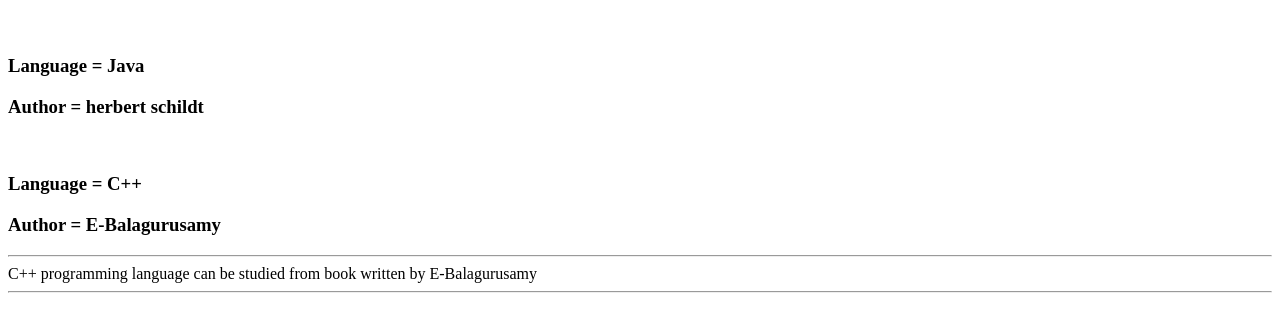
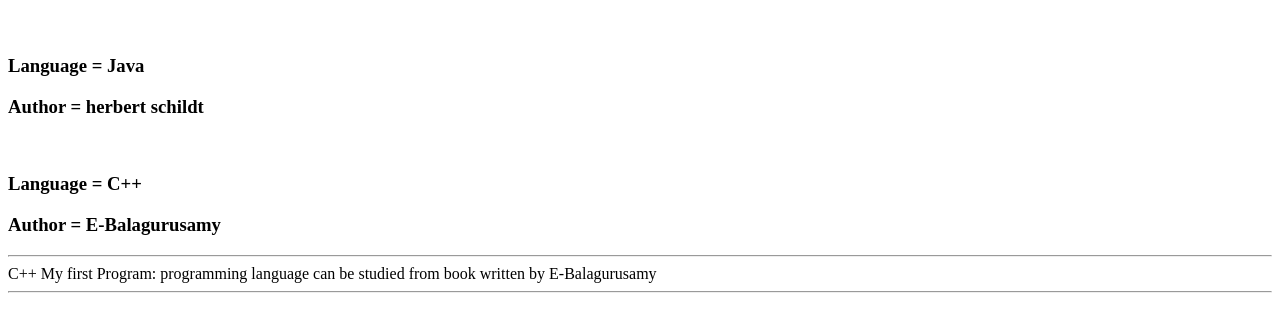
Before and after one commit to jmcristanchom/CourseGitHub, a plain HTML site: page index.htm in a window 1280 px wide. Shown: the part 48-380 px from the top of the page. Drawn offline with Linux system fonts and the light colour scheme.

Commit message:
Segunda versión del Programa 1

```diff
--- a/index.htm
+++ b/index.htm
@@ -16,7 +16,7 @@
          document.write("<h3>Author = " + object2.author+"</h3>");
 
          document.write("<hr />");
-         document.write(object2.language + " programming language can be studied " + "from book written by " + object2.author);
+         document.write(object2.language + " My first Program: programming language can be studied " + "from book written by " + object2.author);
          document.write("<hr />");
 
       </script>
```
